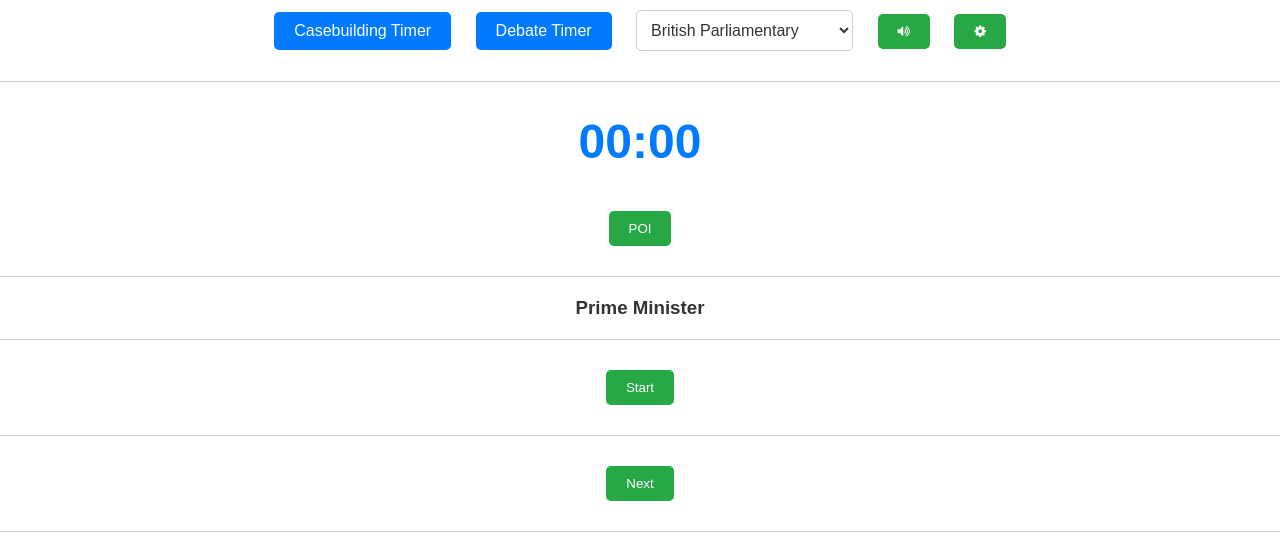
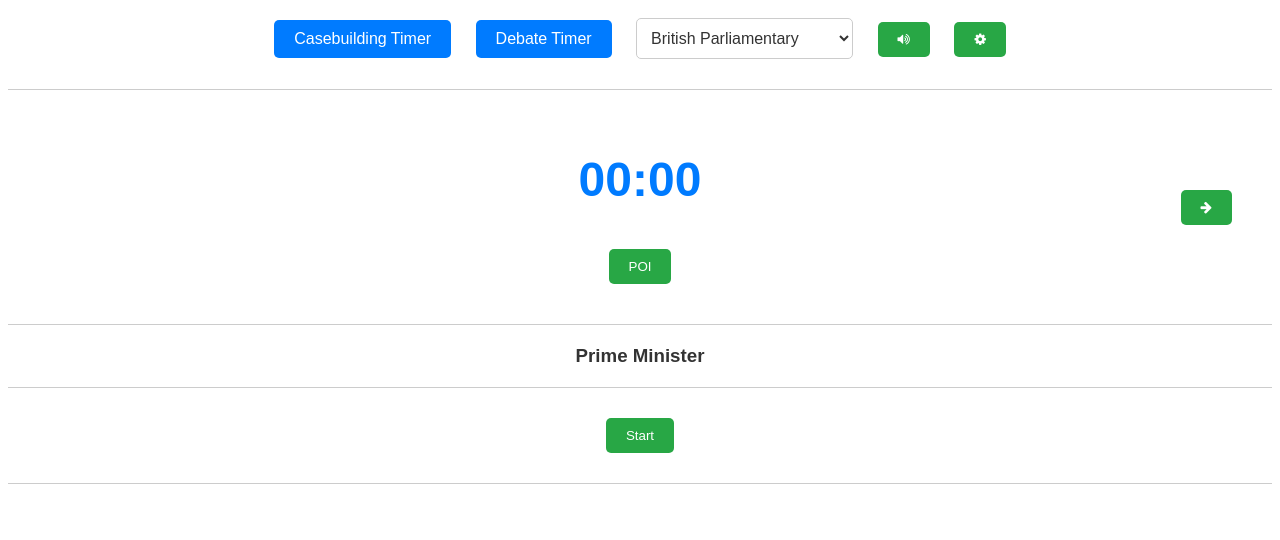
Before and after one commit to pod-III/ArguTime, a plain HTML site: page index.html in a window 1280 px wide. Drawn offline with Linux system fonts and the light colour scheme; no server answers.

Commit message:
update next and before button

```diff
--- a/index.html
+++ b/index.html
@@ -3,12 +3,6 @@
   <head>
     <meta charset="UTF-8" />
     <meta name="viewport" content="width=device-width, initial-scale=1.0" />
-    <!-- <link
-      href="https://cdn.jsdelivr.net/npm/bootstrap@5.0.2/dist/css/bootstrap.min.css"
-      rel="stylesheet"
-      integrity="sha384-EVSTQN3/azprG1Anm3QDgpJLIm9Nao0Yz1ztcQTwFspd3yD65VohhpuuCOmLASjC"
-      crossorigin="anonymous"
-    /> -->
     <link rel="icon" href="./favicon.ico" type="image/x-icon" />
     <link
       rel="stylesheet"
@@ -18,6 +12,7 @@
     <title>Debating Timer</title>
   </head>
   <body>
+    <!-- Navigation and Buttons -->
     <div>
       <a href="./page/cb.html" class="button" onclick="buttonClick()"
         >Casebuilding Timer</a
@@ -26,16 +21,14 @@
         >Debate Timer</a
       >
 
-      <!-- Navigation, and Setting Button -->
+      <!-- Navigation and Setting Buttons -->
       <select id="system" name="Style">
         <option value="BP">British Parliamentary</option>
         <option value="Asian">Asian Parliamentary</option>
         <option value="Austral">Australian Parliamentary</option>
         <option value="NSDC">NSDC</option>
       </select>
-      <button id="playButton">
-        <i class="fa fa-volume-up"></i>
-      </button>
+      <button id="playButton"><i class="fa fa-volume-up"></i></button>
       <button id="setting" onclick="openPopup()">
         <i class="fa fa-gear"></i>
       </button>
@@ -46,20 +39,21 @@
 
     <!-- Time and Speaker Overlay -->
     <div id="display">
-      <h1 id="time">00:00</h1>
-      <button id="poi">POI</button>
+      <button id="before"><i class="fa fa-arrow-left"></i></button>
+      <div id="container">
+        <h1 id="time">00:00</h1>
+        <button id="poi">POI</button>
+      </div>
+      <button id="next"><i class="fa fa-arrow-right"></i></button>
     </div>
     <hr />
     <h3 id="speaker"></h3>
     <hr />
 
-    <!-- Control Button -->
+    <!-- Control Buttons -->
     <div class="button-g">
       <button id="start">Start</button>
       <button id="reset">Reset</button>
-      <hr />
-      <button id="before">Before</button>
-      <button id="next">Next</button>
     </div>
     <hr />
 
@@ -71,6 +65,8 @@
         <input type="file" accept="audio/*" id="audioFileInput" />
       </div>
     </div>
+
+    <!-- Script -->
     <script src="./script.js"></script>
   </body>
 </html>
--- a/script.js
+++ b/script.js
@@ -104,21 +104,21 @@ let isPoiAllowed = false;
 const buttonDisplay = () => {
   switch (speakerOrder) {
     case 0:
-      beforeButton.style.display = "none";
+      beforeButton.style.visibility = "hidden";
       break;
     case 1:
-      beforeButton.style.display = "inline";
+      beforeButton.style.visibility = "visible";
       break;
     case 5:
       poiRule = system[styles].poi[0];
       checkPOI();
       break;
     case 6:
-      nextButton.style.display = "inline";
+      nextButton.style.visibility = "visible";
       checkPOI();
       break;
     case 7:
-      nextButton.style.display = "none";
+      nextButton.style.visibility = "hidden";
       checkPOI();
       break;
     default:
--- a/style.css
+++ b/style.css
@@ -1,8 +1,7 @@
 /* Global Styles */
 body {
   text-align: center;
-  font-family: 'Arial', sans-serif;
-  margin: 0;
+  font-family: "Arial", sans-serif;
   padding: 0;
   background-color: white; /* Bootstrap background color */
 }
@@ -106,7 +105,7 @@ select {
 }
 
 select::after {
-  content: '\25BC'; /* Unicode character for a down arrow */
+  content: "\25BC"; /* Unicode character for a down arrow */
   position: absolute;
   top: 50%;
   right: 10px;
@@ -145,3 +144,27 @@ hr {
 .button-g {
   text-align: center;
 }
+
+#display {
+  display: grid;
+  grid-template-columns: auto 1fr auto;
+  grid-template-rows: 1fr;
+  align-items: center;
+  margin: auto 50px;
+}
+
+#before,
+#container,
+#next {
+  margin: 0 10px 0 10px;
+  padding: 10px;
+}
+
+#time {
+  text-align: center;
+}
+
+#before,
+#next {
+  width: 100%;
+}
```
